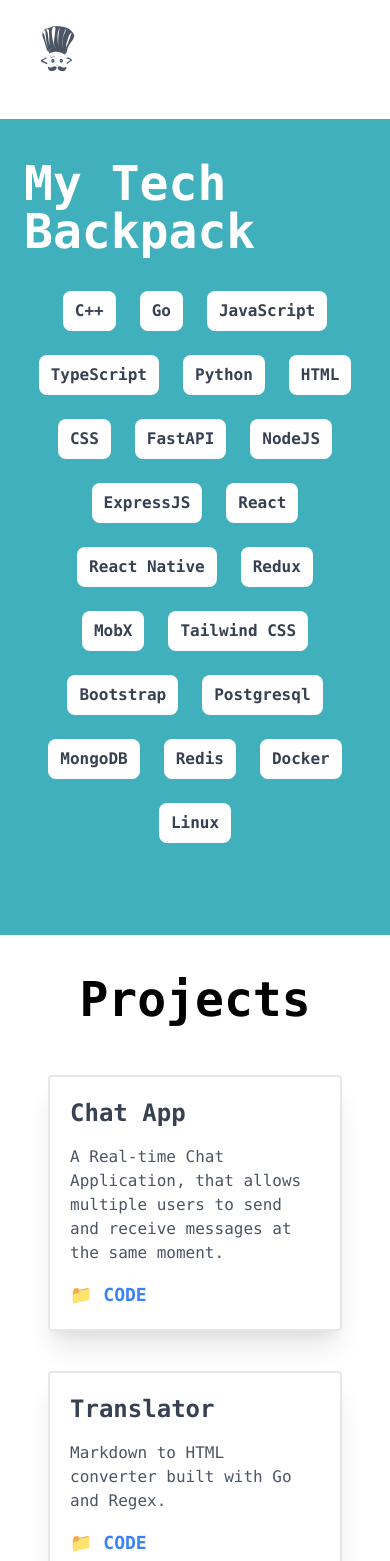
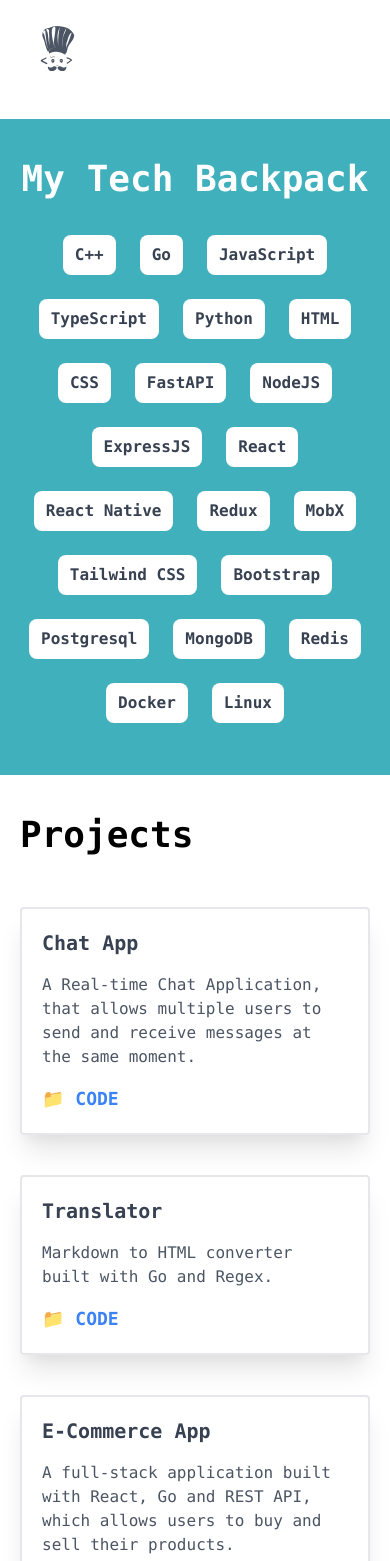
Before and after one commit to kabi175/portfolio, a React (Create React App) app: page / in a window 390 px wide. Shown: the part 1447-3008 px from the top of the page. Built offline with nearby package versions, Linux system fonts and the light colour scheme; some icons are missing.

Commit message:
updated font size

```diff
--- a/src/components/ProjectCard.js
+++ b/src/components/ProjectCard.js
@@ -3,11 +3,13 @@ import { Icons } from '../data';
 
 function ProjectCard({ title, description, language, repoUrl, demoUrl }) {
 	return (
-		<div className='w-96 boerder border-2 border-gray-200 rounded mx-7 my-5 p-5  shadow-xl flex flex-col flex-nowrap flex-grow-0 transform hover:scale-125'>
-			<h1 className='self-start text-2xl font-bold text-gray-700'>
+		<div className='w-96 boerder border-2 border-gray-200 rounded  md:mx-7 my-5 p-5  shadow-xl flex flex-col flex-nowrap flex-grow-0 transform hover:scale-125'>
+			<h1 className='self-start text-xl md:text-2xl  font-bold text-gray-700'>
 				{title}
 			</h1>
-			<p className='text-gray-600 py-4'>{description}</p>
+			<p className='text-gray-600 py-4 text-md md:text-lg lg:text-xl'>
+				{description}
+			</p>
 			<span className={Icons[language] | ''} />
 			<div className='w-full grid grid-cols-2'>
 				<a
--- a/src/components/Projects.js
+++ b/src/components/Projects.js
@@ -5,7 +5,7 @@ import { projects } from '../data';
 function Projets() {
 	return (
 		<div className='w-full flex flex-col items-center py-10 px-5 md:px-7'>
-			<h1 className='text-5xl font-bold text-black self-center'>
+			<h1 className='text-4xl md:text-5xl  font-bold text-black self-start md:self-center'>
 				Projects
 			</h1>
 			<div className='w-full xl:w-11/12 flex flex-row flex-wrap justify-center pt-8'>
--- a/src/components/Skills.js
+++ b/src/components/Skills.js
@@ -8,9 +8,9 @@ const SkillSection = ({ titile, list }) => {
 				{list.map((value, id) => (
 					<div
 						key={id}
-						className='h-10 m-3 grid place-content-center rounded-lg bg-white transform hover:scale-110'
+						className='h-10 m-3  grid place-content-center rounded-lg bg-white transform hover:scale-110'
 					>
-						<p className=' p-3 text-gray-700 text-md font-semibold'>
+						<p className=' p-3 text-gray-700 text-md md:text-lg font-semibold'>
 							{value}
 						</p>
 					</div>
@@ -22,9 +22,9 @@ const SkillSection = ({ titile, list }) => {
 
 const Skills = () => {
 	return (
-		<div className='bg-cloud-blue flex justify-center items-center py-10'>
-			<div className='w-full xl:w-3/5 grid place-items-center lg:px-12 px-6 xl:px-0'>
-				<h1 className=' text-5xl text-white font-black pb-6 flex'>
+		<div className='bg-cloud-blue flex justify-center items-center pt-10'>
+			<div className='w-full xl:w-3/5 grid place-items-center px-3 md:px-6  lg:px-12 xl:px-0'>
+				<h1 className='text-4xl md:text-5xl text-white font-black pb-6 flex'>
 					My Tech Backpack{' '}
 					<span className='hidden md:flex pl-3'> 🎒 </span>
 				</h1>{' '}
```
